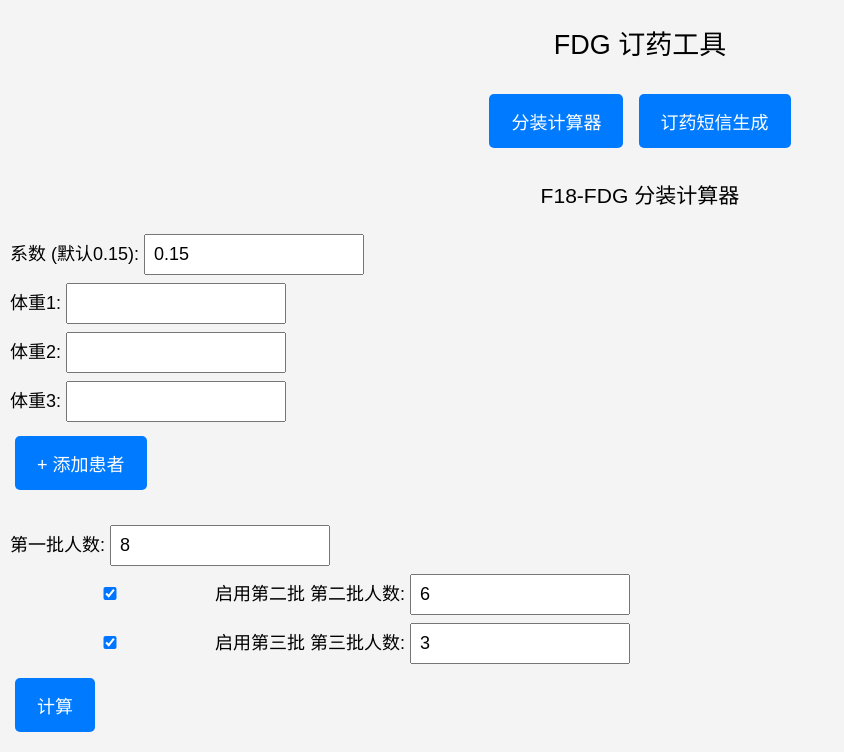
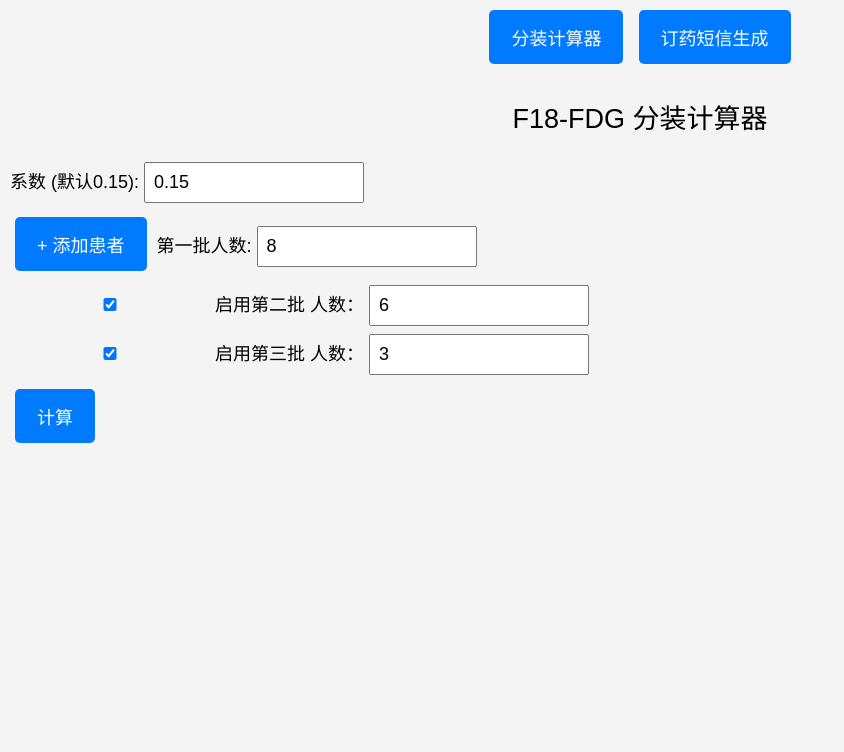
Before and after one commit to fwu0216/fdgweb, a Flask app: template templates/index.html in a window 1280 px wide. Shown: the part 140-892 px from the top of the page, without its empty margins (0-844 px from the left). After the commit the page ends 583 px from the top, so only its background shows below. Run offline with Flask 3, Linux system fonts and the light colour scheme; the template is opened without the code that fills it: most values are stand-ins (such as "Sample title", 1, 10 or a date in 2020).

Commit message:
index.html

```diff
--- a/templates/index.html
+++ b/templates/index.html
@@ -1,74 +1,63 @@
 {% extends "layout.html" %}
 {% block content %}
-<h2>FDG 订药工具</h2>
-
 <div style="margin-bottom: 15px; text-align:center;">
-  <button type="button" onclick="showTab('calc')">分装计算器</button>
-  <button type="button" onclick="showTab('sms')">订药短信生成</button>
+  <button type="button" class="tab-button" onclick="showTab('calc')">分装计算器</button>
+  <button type="button" class="tab-button" onclick="showTab('sms')">订药短信生成</button>
 </div>
 
-<!-- 分装计算器 -->
-<div id="calc-tab">
-  <h3>F18-FDG 分装计算器</h3>
-  <form method="POST" id="calc-form">
-    <input type="hidden" name="form_type" value="calc">
+<!-- 分装计算器 Tab -->
+<div id="calc-tab" class="tab">
+  <h2>F18-FDG 分装计算器</h2>
+  <form method="post">
+    <label>系数 (默认0.15): <input type="text" name="coeff" value="{{ request.form.get('coeff', 0.15) }}"></label><br>
 
-    <label>系数 (默认0.15):
-      <input type="text" name="coeff" value="{{ request.form.get('coeff', '0.15') }}">
-    </label><br>
+    <div id="weights">
+      {% for i, val in enumerate(weight_fields, start=1) %}
+        <label>体重{{ i }}: <input type="number" name="weights" value="{{ val }}"></label><br>
+      {% endfor %}
+    </div>
+    <button type="button" onclick="addWeightField()">+ 添加患者</button>
 
-    <div id="weights-container">
-      {% set weight_fields = [] %}
-      {% for key, val in request.form.items() if key.startswith('weight') %}
-        {% set _ = weight_fields.append(val) %}
-      {% endfor %}
-      {% if weight_fields %}
-        {% for val in weight_fields %}
-          <label>体重{{ loop.index }}:
-            <input type="number" name="weight{{ loop.index }}" step="0.1" value="{{ val }}">
-          </label><br>
-        {% endfor %}
-      {% else %}
-        <label>体重1: <input type="number" name="weight1" step="0.1"></label><br>
-        <label>体重2: <input type="number" name="weight2" step="0.1"></label><br>
-        <label>体重3: <input type="number" name="weight3" step="0.1"></label><br>
-      {% endif %}
+    <label>第一批人数: <input type="number" name="batch1_max" value="{{ request.form.get('batch1_max', 8) }}"></label><br>
+
+    <!-- 第二批 -->
+    <div class="batch-block">
+      <label class="checkbox-row">
+        <input type="checkbox" name="enable_batch2" {% if request.form.get('enable_batch2','on') == 'on' %}checked{% endif %}>
+        启用第二批
+      </label>
+      <label class="input-row">
+        人数：
+        <input type="number" name="batch2_max" value="{{ request.form.get('batch2_max', 6) }}">
+      </label>
     </div>
-    <button type="button" onclick="addWeight()">+ 添加患者</button><br><br>
 
-    <label>第一批人数:
-      <input type="number" name="batch1_max" value="{{ request.form.get('batch1_max', 8) }}">
-    </label><br>
-
-    <label>
-      <input type="checkbox" name="enable_batch2"
-        {% if request.form.get('enable_batch2', 'on') == 'on' %}checked{% endif %}> 启用第二批
+    <!-- 第三批 -->
+    <div class="batch-block">
+      <label class="checkbox-row">
+        <input type="checkbox" name="enable_batch3" {% if request.form.get('enable_batch3','on') == 'on' %}checked{% endif %}>
+        启用第三批
       </label>
-    <label>第二批人数:
-      <input type="number" name="batch2_max" value="{{ request.form.get('batch2_max', 6) }}">
-    </label><br>
-
-    <label>
-      <input type="checkbox" name="enable_batch3"
-        {% if request.form.get('enable_batch3', 'on') == 'on' %}checked{% endif %}> 启用第三批
+      <label class="input-row">
+        人数：
+        <input type="number" name="batch3_max" value="{{ request.form.get('batch3_max', 3) }}">
       </label>
-    <label>第三批人数:
-      <input type="number" name="batch3_max" value="{{ request.form.get('batch3_max', 3) }}">
-    </label><br>
+    </div>
 
     <button type="submit">计算</button>
   </form>
 
-  {% if error_msg and request.form.get('form_type') == 'calc' %}
-    <p style="color: red; font-size:18px;">{{ error_msg }}</p>
+  {% if error_msg %}
+    <p style="color:red; text-align:center;">错误: {{ error_msg }}</p>
   {% endif %}
 
   {% if results %}
-    <h4>结果</h4>
     {% for batch_name, batch_data in batches %}
-      <h4>{{ batch_name }} 总分装剂量: {{ batch_data|sum(attribute='分装剂量(mCi)')|round(2) }} mCi</h4>
+      <h3>{{ batch_name }} 总分装剂量: {{ "%.2f"|format(batch_data | sum(attribute="分装剂量(mCi)")) }} mCi</h3>
       <table>
-        <tr><th>批次</th><th>编号</th><th>体重</th><th>注射时间</th><th>分装时间</th><th>分装剂量</th></tr>
+        <tr>
+          <th>批次</th><th>编号</th><th>体重</th><th>注射时间</th><th>分装时间</th><th>分装剂量</th>
+        </tr>
         {% for row in batch_data %}
         <tr>
           <td>{{ row["批次"] }}</td>
@@ -84,107 +73,58 @@
   {% endif %}
 </div>
 
-<!-- 订药短信生成 -->
-<div id="sms-tab" style="display:none;">
-  <h3>廊坊订药短信生成</h3>
-  <form method="POST" id="sms-form">
-    <input type="hidden" name="form_type" value="sms">
-    {% for i in range(1, 4) %}
+<!-- 订药短信 Tab -->
+<div id="sms-tab" class="tab" style="display:none;">
+  <h2>廊坊FDG订药工具</h2>
+  <form id="sms-form">
+    {% for i, batch in enumerate(sms_batches, start=1) %}
       <fieldset>
         <legend>第{{ i }}批</legend>
-        <label>
-          <input type="checkbox" name="enable_batch{{ i }}"
-            {% if default_batches[i-1]["enabled"] %}checked{% endif %}> 启用
+        <label class="checkbox-row">
+          <input type="checkbox" name="enabled{{ i }}" {% if batch.enabled %}checked{% endif %}> 启用
         </label><br>
-        <label>FDG 剂量 (mCi):
-          <input type="number" name="dose{{ i }}" value="{{ default_batches[i-1]['dose'] }}">
-        </label><br>
-        <label>刻度到时间:
-          <input type="text" name="scale{{ i }}" value="{{ default_batches[i-1]['scale_time'] }}">
-        </label><br>
-        <label>送达时间:
-          <input type="text" name="arrive{{ i }}" value="{{ default_batches[i-1]['arrive_time'] }}">
-        </label><br>
+        <label>FDG 剂量 (mCi): <input type="number" step="1" name="dose{{ i }}" value="{{ batch.dose }}"></label><br>
+        <label>刻度到时间: <input type="text" name="scale_time{{ i }}" value="{{ batch.scale_time }}"></label><br>
+        <label>送达时间: <input type="text" name="arrive_time{{ i }}" value="{{ batch.arrive_time }}"></label>
       </fieldset>
     {% endfor %}
-    <button type="submit">生成短信</button>
+    <button type="button" onclick="generateSMS()">生成短信</button>
   </form>
-
-  {% if sms_text %}
-    <h4>短信内容</h4>
-    <pre id="sms-result" style="font-size:18px;">{{ sms_text }}</pre>
-    <button type="button" onclick="copySms()">复制短信</button>
-  {% endif %}
+  <div id="sms-output" style="margin-top:15px;">
+    <h3>短信内容</h3>
+    <pre id="sms-text"></pre>
+    <button type="button" onclick="copySMS()">复制短信</button>
+  </div>
 </div>
 
 <script>
-// Tab 切换与保存
+function addWeightField() {
+  const container = document.getElementById("weights");
+  const index = container.querySelectorAll("input").length + 1;
+  const div = document.createElement("div");
+  div.innerHTML = `<label>体重${index}: <input type="number" name="weights"></label><br>`;
+  container.appendChild(div);
+}
 function showTab(tab) {
   document.getElementById('calc-tab').style.display = (tab === 'calc') ? 'block' : 'none';
   document.getElementById('sms-tab').style.display = (tab === 'sms') ? 'block' : 'none';
-    localStorage.setItem('activeTab', tab);
 }
-window.addEventListener('load', () => {
-    const tab = localStorage.getItem('activeTab') || 'calc';
-    showTab(tab);
-});
-
-// 动态添加患者输入 + 数量保存
-let weightCount = {{ weight_fields|length if weight_fields else 3 }};
-function addWeight() {
-    weightCount += 1;
-    const container = document.getElementById("weights-container");
-    const newField = document.createElement("div");
-    newField.innerHTML = `<label>体重${weightCount}:
-        <input type="number" name="weight${weightCount}" step="0.1">
-      </label><br>`;
-    container.appendChild(newField);
-    localStorage.setItem('weightCount', weightCount);
+function generateSMS() {
+  const form = document.getElementById("sms-form");
+  let text = "FDG\n";
+  for (let i = 1; i <= 3; i++) {
+    const enabled = form[`enabled${i}`].checked;
+    if (!enabled) continue;
+    const dose = form[`dose${i}`].value || 0;
+    const scale = form[`scale_time${i}`].value || "";
+    const arrive = form[`arrive_time${i}`].value || "";
+    text += `第${i}批需要FDG ${dose}mCi，刻度到${scale}\n${arrive}左右送达\n`;
   }
-window.addEventListener('load', () => {
-    const savedCount = localStorage.getItem('weightCount');
-    if (savedCount && savedCount > weightCount) {
-        for (let i = weightCount + 1; i <= savedCount; i++) {
-            addWeight();
+  document.getElementById("sms-text").innerText = text.trim();
 }
-    }
-});
-
-// 表单保存和恢复（防止切换时丢失）
-function saveFormData(formId, storageKey) {
-    const form = document.getElementById(formId);
-    localStorage.setItem(storageKey, new URLSearchParams(new FormData(form)).toString());
-}
-function loadFormData(formId, storageKey) {
-    const saved = localStorage.getItem(storageKey);
-    if (saved) {
-        const form = document.getElementById(formId);
-        const params = new URLSearchParams(saved);
-        for (const [key, value] of params.entries()) {
-            const el = form.elements[key];
-            if (el) {
-                if (el.type === 'checkbox') {
-                    el.checked = true;
-                } else {
-                    el.value = value;
-                }
-            }
-        }
-    }
-}
-document.getElementById('calc-form').addEventListener('input', () => saveFormData('calc-form', 'calcForm'));
-document.getElementById('sms-form').addEventListener('input', () => saveFormData('sms-form', 'smsForm'));
-window.addEventListener('load', () => {
-    loadFormData('calc-form', 'calcForm');
-    loadFormData('sms-form', 'smsForm');
-});
-
-// 复制短信
-function copySms() {
-    const text = document.getElementById("sms-result").innerText;
-    navigator.clipboard.writeText(text).then(() => {
-        alert("短信内容已复制！");
-    });
+function copySMS() {
+  const text = document.getElementById("sms-text").innerText;
+  navigator.clipboard.writeText(text).then(() => alert("已复制到剪贴板"));
 }
 </script>
 {% endblock %}
```
Lines whose indentation alone changed are shown as unchanged.
